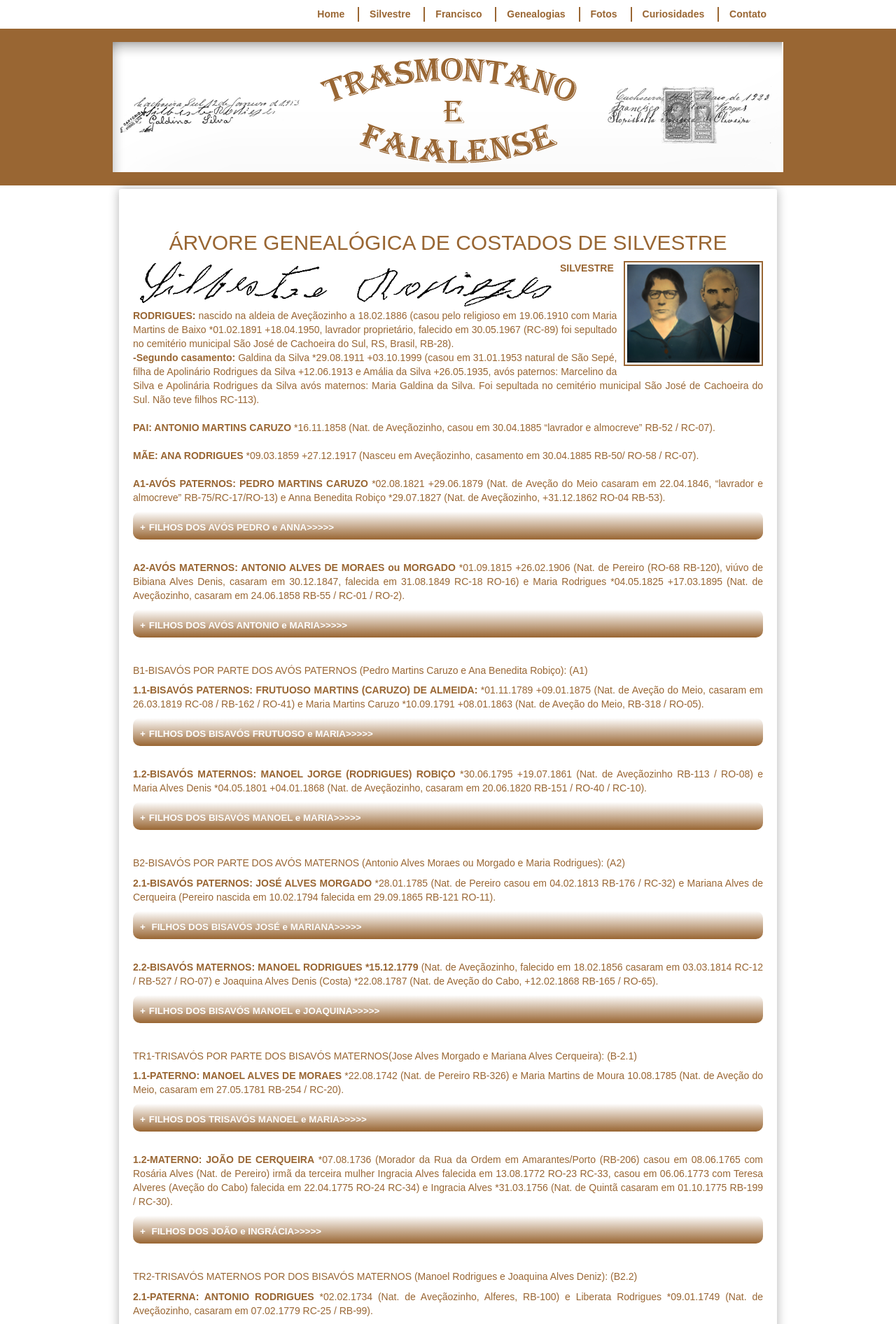
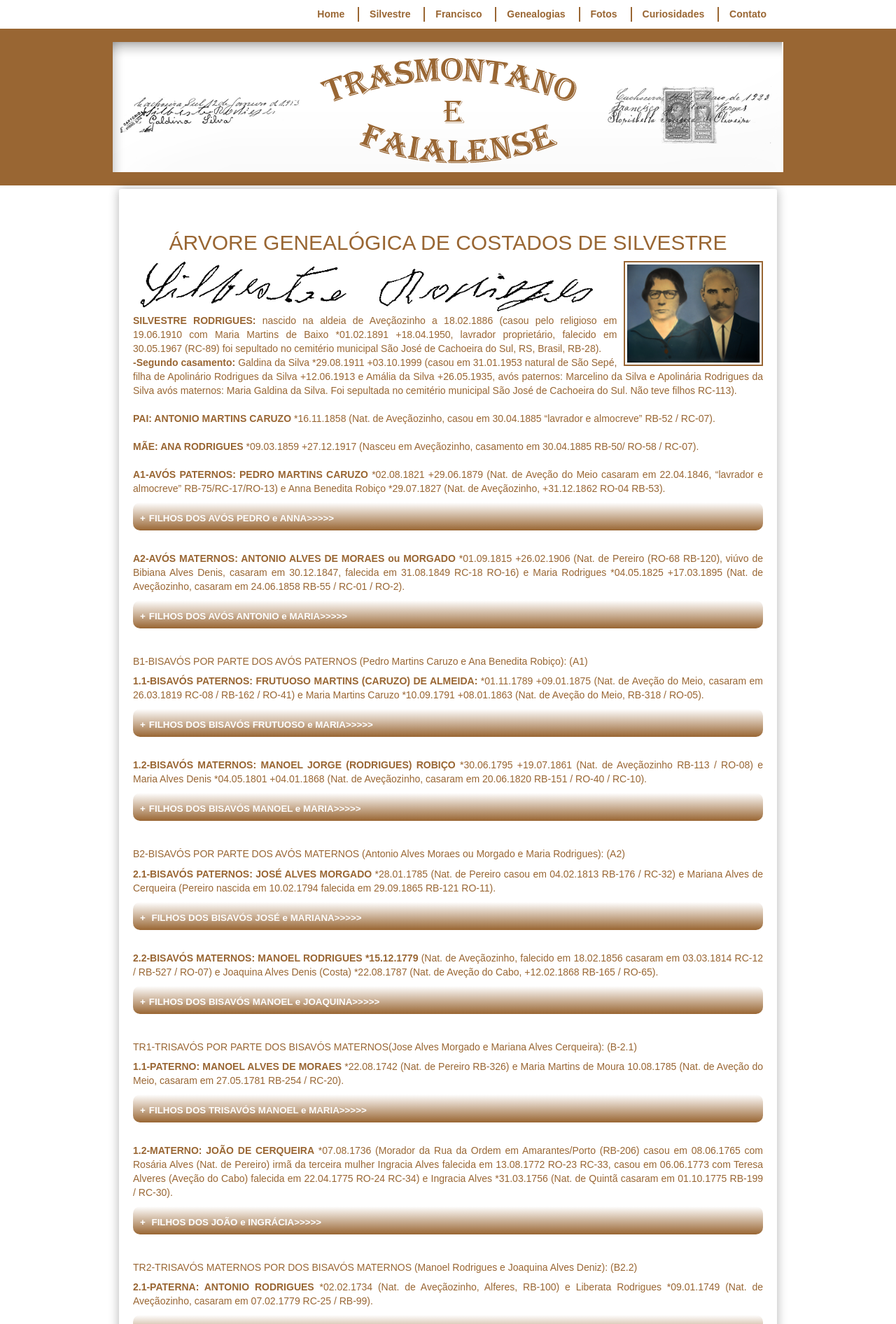
Before and after one commit to claudiovargas1955/claudiovargas1955.github.io, a Jekyll site: the page built from _pages/arvore-genealogica-de-costados-de-silvestre.html, in a window 1280 px wide. Shown: the top 1892 px of the page at 70% size. Built offline with Jekyll 4.4.1, drawn with Linux system fonts in a browser that asks for light colours; some web fonts are replaced.

Commit message:
Update arvore-genealogica-de-costados-de-silvestre.html

```diff
--- a/_pages/arvore-genealogica-de-costados-de-silvestre.html
+++ b/_pages/arvore-genealogica-de-costados-de-silvestre.html
@@ -54,7 +54,7 @@
 
 <div class="texto">
    <h2>ÁRVORE GENEALÓGICA DE COSTADOS DE SILVESTRE</h2>
-     <img class="esq1" style="float:left"; src="/images/SILVESTRE ROIZ.png" width="600px"  align="center" title="Assinatura Silvestre Rodrigues";/>
+     <img class="esq1" style="float:left"; src="/images/SILVESTRE ROIZ.png" width="660px"  align="center" title="Assinatura Silvestre Rodrigues";/>
      <img style= "float:right"; src="/images/SILVESTRE E GALDINA.JPG";  height="150px" ; title="Silvestre e Galdina 1953">
  <p>
    <b>SILVESTRE RODRIGUES:</b> nascido na aldeia de Aveçãozinho a 18.02.1886 (casou pelo religioso em 19.06.1910 com Maria Martins de
```
